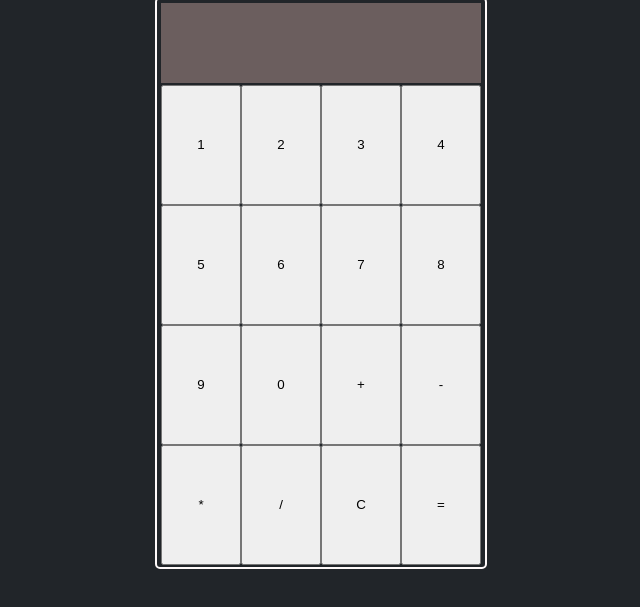
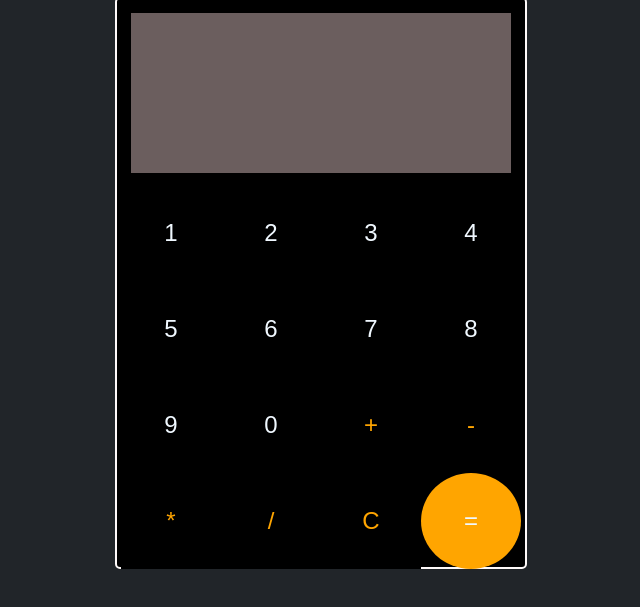
Before and after one commit to vmcse/odin-calculator, a plain HTML site: page index.html in a window 1280 px wide. Shown: the part 91-698 px from the top of the page, without its empty margins (319-959 px from the left). Drawn offline with Linux system fonts and the light colour scheme.

Commit message:
Added more styling

```diff
--- a/index.css
+++ b/index.css
@@ -19,23 +19,49 @@ body {
   border: 2px solid;
   border-radius: 5px;
   height: 70vh;
-  width: 40vh;
+  width: 50vh;
   padding: 4px;
+  background: black;
 }
 
 .display {
+  border: 10px solid black;
   background-color: rgb(107, 94, 94);
-  width: 100%;
-  height: 10vh;
+  width: auto;
+  height: 20vh;
   margin-bottom: 2px;
 }
 
-.buttons {
+.buttons-grid {
+  height: auto;
   display: grid;
   grid-template-columns: repeat(4, 1fr);
   grid-template-rows: repeat(4, 1fr);
 }
 
-.buttons button {
-  height: 15vh;
+.buttons-grid button {
+  height: 12vh;
+  border: none;
+  font-size: x-large;
 }
+
+.digit,
+.operation,
+.clear {
+  background: black;
+}
+
+.digit {
+  color: aliceblue;
+}
+
+.operation,
+.clear {
+  color: orange;
+}
+
+.equals {
+  border-radius: 50%;
+  background-color: orange;
+  color: aliceblue;
+}
--- a/index.html
+++ b/index.html
@@ -13,7 +13,7 @@
       </div>
       <div class="calculator">
         <div class="display"></div>
-        <div class="buttons">
+        <div class="buttons-grid">
           <button class="digit">1</button>
           <button class="digit">2</button>
           <button class="digit">3</button>
```
